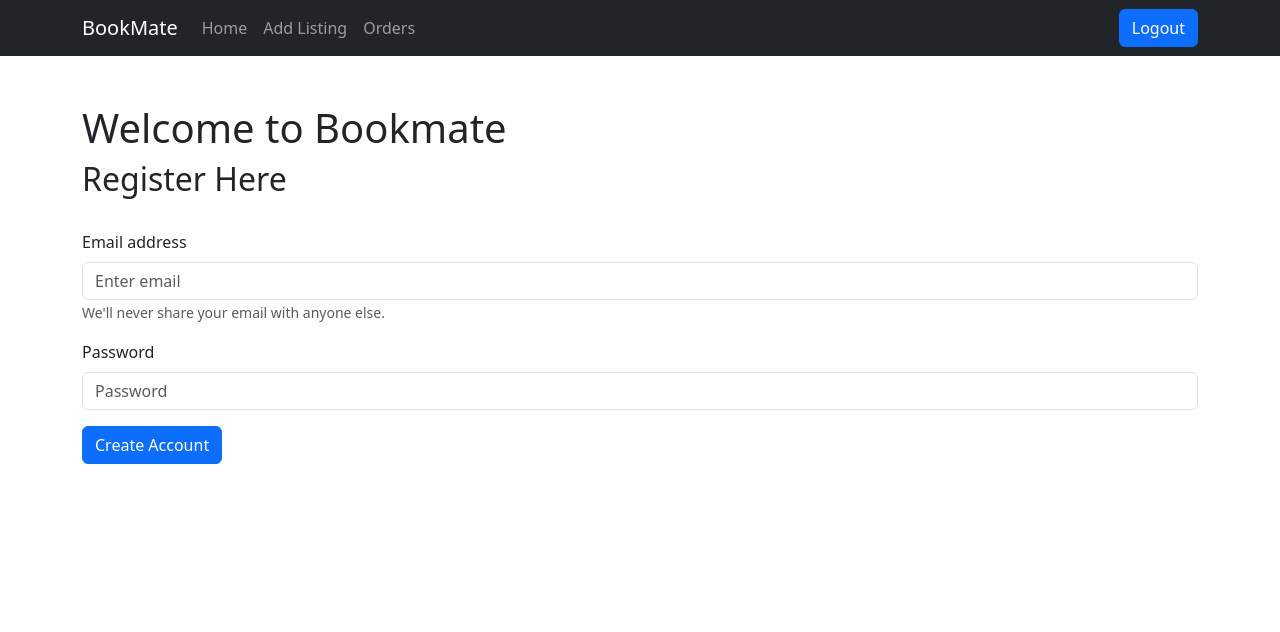
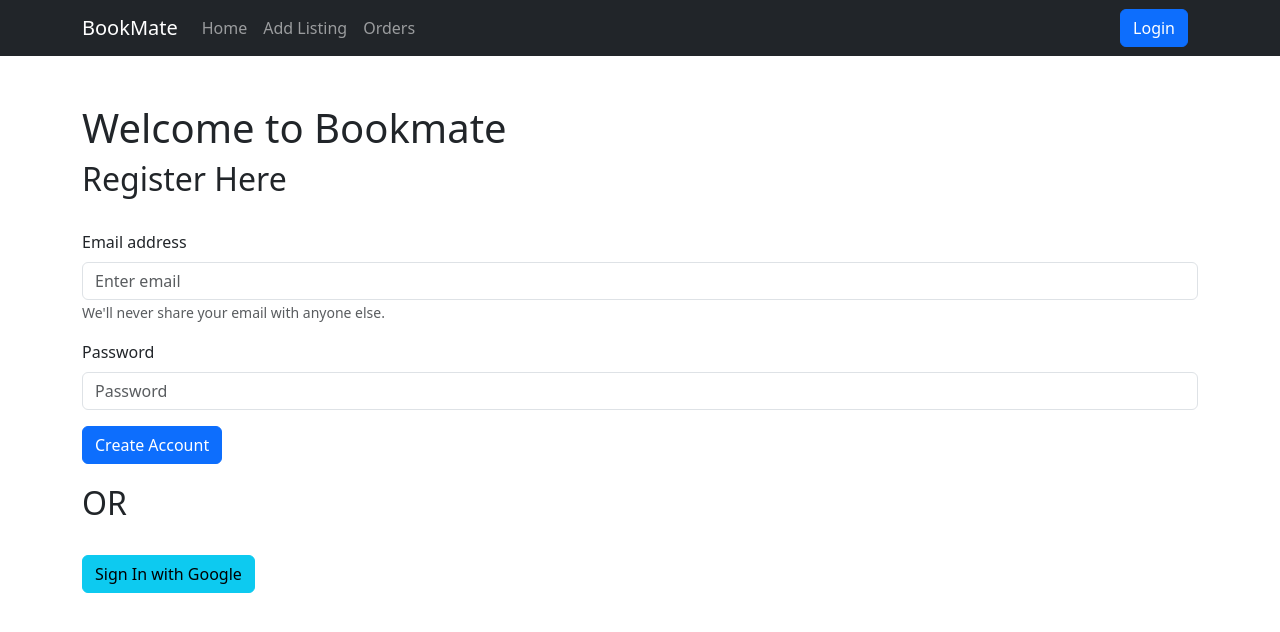
Before and after one commit to aryasingasane/bookmate, a React (Create React App) app: page /register in a window 1280 px wide. Shown: the top 632 px of the page. Built offline with nearby package versions, Linux system fonts and the light colour scheme; no server answers.

Commit message:
Minor changes done

```diff
--- a/src/components/Navbar.jsx
+++ b/src/components/Navbar.jsx
@@ -4,10 +4,15 @@ import Nav from 'react-bootstrap/Nav';
 import Navbar from 'react-bootstrap/Navbar';
 import { Button } from "react-bootstrap";
 import { useFirebase } from "../context/Firebase";
+import {useNavigate, to} from 'react-router-dom';
 
 const MyNavbar = () => {
-
   const firebase = useFirebase();
+  const navigate = useNavigate();
+  const handleLogout = ()=>{
+    firebase.logoutFunction();
+    navigate("/register")
+  }
     return (
         <Navbar bg="dark" data-bs-theme="dark">
         <Container>
@@ -17,7 +22,17 @@ const MyNavbar = () => {
             <Nav.Link href="/book/list">Add Listing</Nav.Link>
             <Nav.Link href="/book/orders">Orders</Nav.Link>
           </Nav>
-        <Button onClick={firebase.logoutFunction}>Logout</Button>
+          <div className="">
+            {
+              firebase.isLoggedIn ? (
+                // <Button onClick={firebase.logoutFunction}>Logout</Button>
+                <Button onClick={handleLogout}>Logout</Button>
+
+              ) : (
+                <Button href="/login" style={{ marginRight: "10px" }}>Login</Button>
+              )
+            }
+        </div>
         </Container>
       </Navbar>
 
--- a/src/pages/Register.jsx
+++ b/src/pages/Register.jsx
@@ -1,5 +1,5 @@
 import React, { useState, useEffect } from "react";
-import { useNavigate } from "react-router-dom";
+import { useNavigate, } from "react-router-dom";
 import Button from "react-bootstrap/Button";
 import Form from "react-bootstrap/Form";
 import { useFirebase } from "../context/Firebase";
@@ -58,6 +58,9 @@ const RegisterPage = () => {
         <Button variant="primary" type="submit">
           Create Account
         </Button>
+        <h2 style={{marginTop:"20px"}}>OR</h2>
+        <br></br>
+      <Button onClick={firebase.signinWithGoogle} variant="info">Sign In with Google</Button>
       </Form>
     </div>
   );
```
